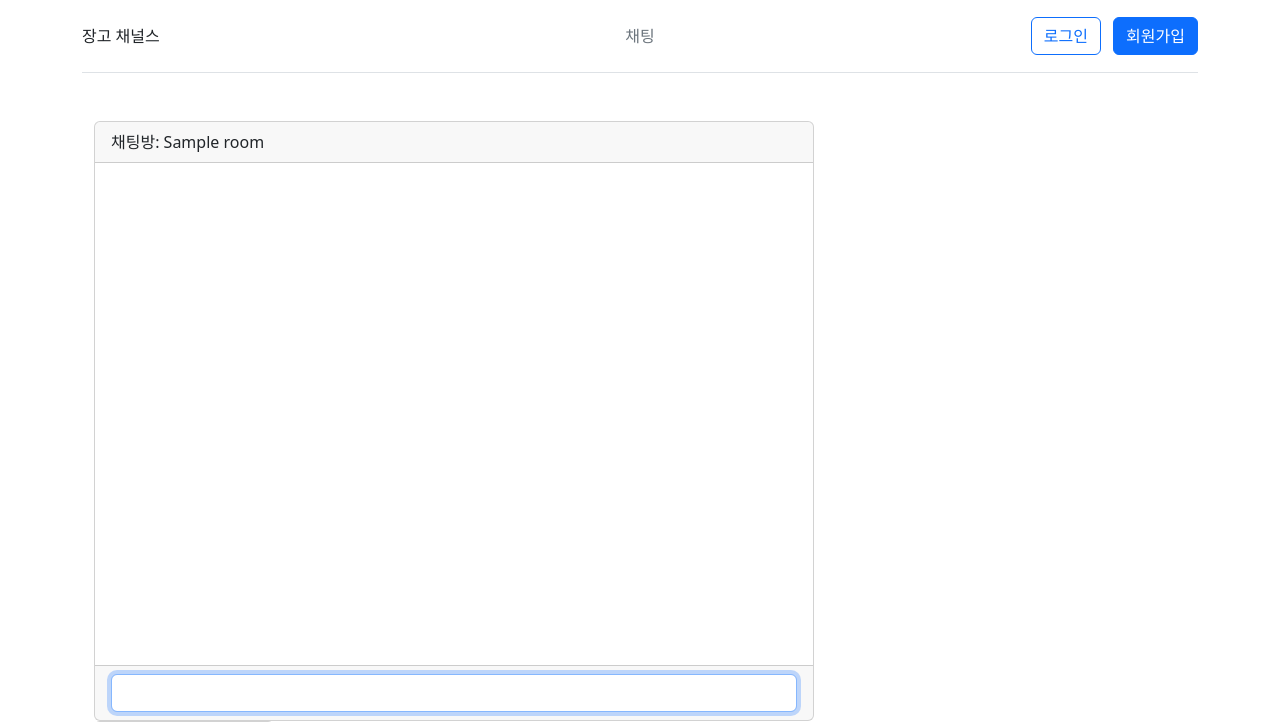
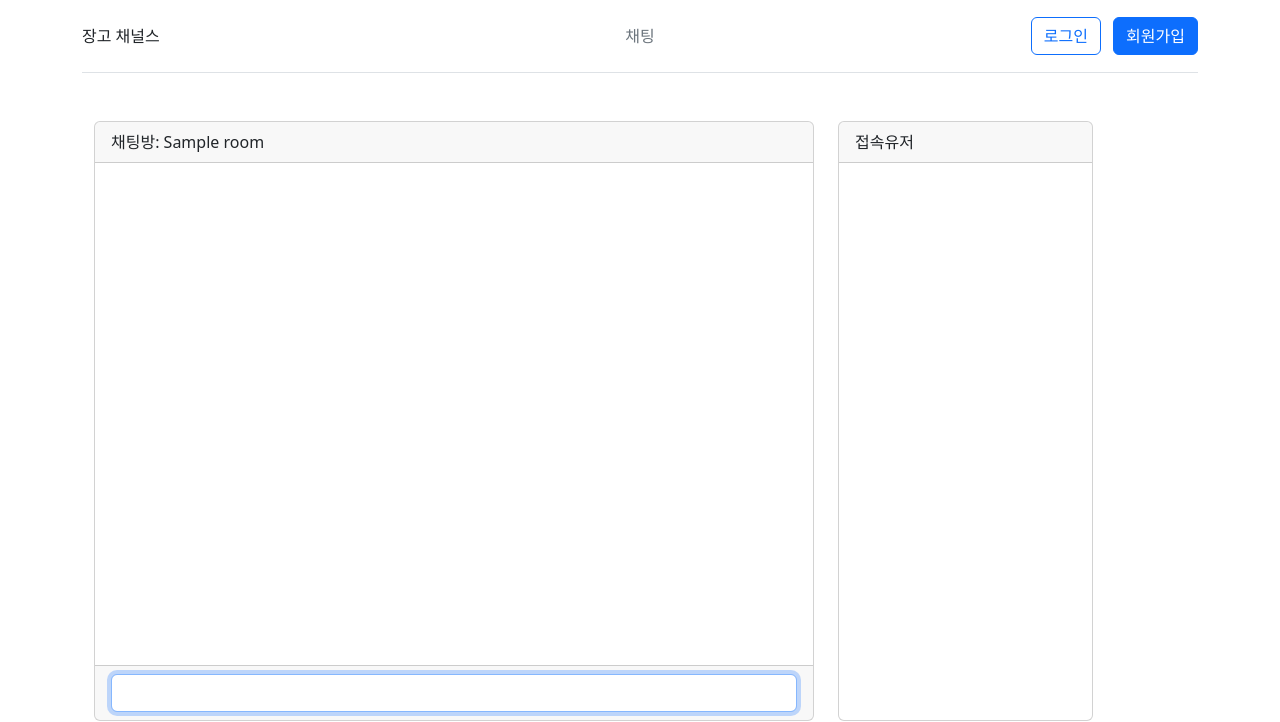
Before and after one commit to crescentfull/djangoChat, a Django app: template djangoChat/chat/templates/chat/room_chat.html in a window 1280 px wide. Shown: the top 722 px of the page. Run offline with Django 5.2, Linux system fonts and the light colour scheme; the template is opened without the code that fills it: values that come from a table or form of the project are taken from there, others are empty; tables that the repository leaves empty hold one stand-in row (values such as "Sample post"); some libraries are stand-ins or nearby versions.

Commit message:
fix: room_chat html구조 변경

```diff
--- a/djangoChat/chat/templates/chat/room_chat.html
+++ b/djangoChat/chat/templates/chat/room_chat.html
@@ -17,17 +17,18 @@
                     </form>
                 </div>
             </div>
+        </div>
         <div class="col-sm-3">
             <div class="card" style="height: 600px">
+                <div class="card-header">
                     접속유저 <span id="user_count"></span>
                 </div>
+            </div>
             <div class="card-body">
-                    <ul id="user_list">
-
-                    </ul>
+                <ul id="user_list"></ul>
             </div>
         </div>
-
+    </div>
     <hr class="my-3" />
 
     <a href="{% url 'chat:index' %}" class="btn btn-primary"> 대기실로 이동 </a>
@@ -37,8 +38,6 @@
             채팅방 삭제
         </a>
     {% endif %}
-        </div>
-    </div>
 </div>
 
 <!-- Modal -->
```
Lines whose indentation alone changed are shown as unchanged.
